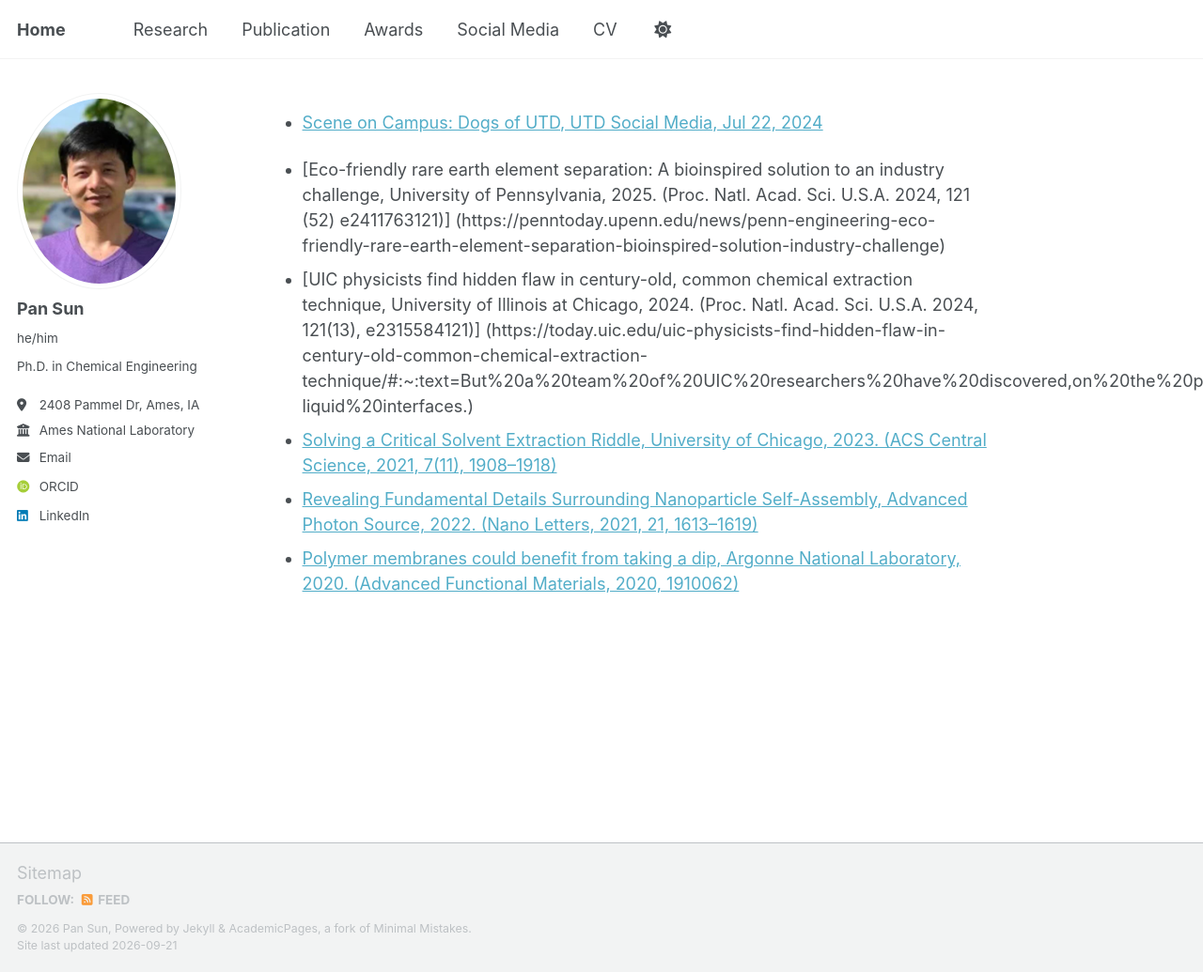
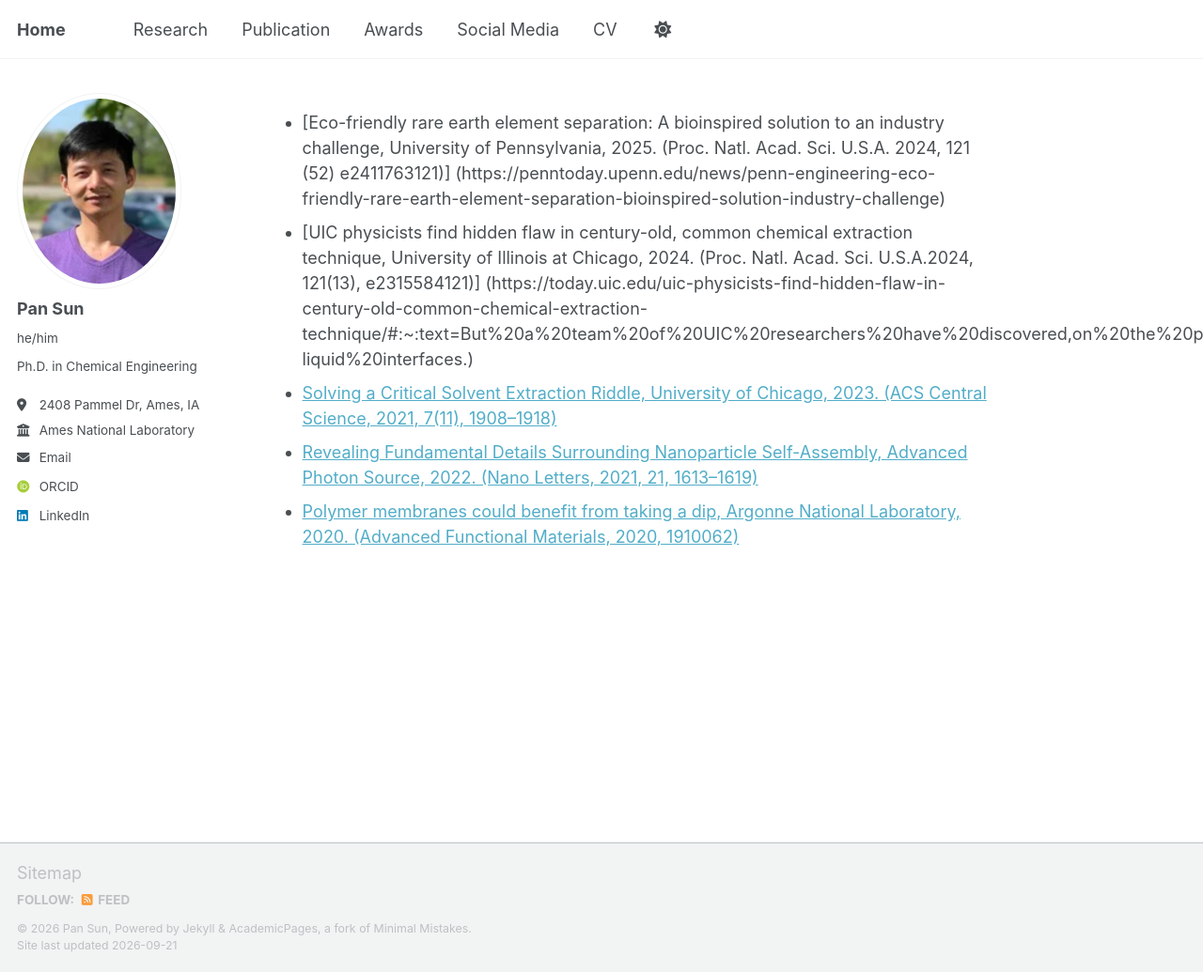
Before and after one commit to qxc2/pans, a Jekyll site: the page built from _social/social.md, in a window 1280 px wide and 1035 px high. Shown: the whole window at 94% size. Built offline with Jekyll 4.4.1, drawn with Linux system fonts in a browser that asks for light colours; some web fonts are replaced; a script that is not in the unit is left out.

Commit message:
Update social.md by removing outdated entries
Removed outdated links and consolidated recent research highlights.

```diff
--- a/_social/social.md
+++ b/_social/social.md
@@ -2,11 +2,9 @@
 collection: social
 permalink: /social/
 ---
-- [Scene on Campus: Dogs of UTD, UTD Social Media, Jul 22, 2024](https://www.linkedin.com/feed/update/urn:li:activity:7213608828880216066/)
 
-- [Eco-friendly rare earth element separation: A bioinspired solution to an industry challenge,
-University of Pennsylvania, 2025. (Proc. Natl. Acad. Sci. U.S.A. 2024, 121 (52) e2411763121)] (https://penntoday.upenn.edu/news/penn-engineering-eco-friendly-rare-earth-element-separation-bioinspired-solution-industry-challenge)
-- [UIC physicists find hidden flaw in century-old, common chemical extraction technique, University of Illinois at Chicago, 2024. (Proc. Natl. Acad. Sci. U.S.A. 2024, 121(13), e2315584121)] (https://today.uic.edu/uic-physicists-find-hidden-flaw-in-century-old-common-chemical-extraction-technique/#:~:text=But%20a%20team%20of%20UIC%20researchers%20have%20discovered,on%20the%20phenomena%20that%20occurs%20at%20liquid-liquid%20interfaces.)
+- [Eco-friendly rare earth element separation: A bioinspired solution to an industry challenge, University of Pennsylvania, 2025. (Proc. Natl. Acad. Sci. U.S.A. 2024, 121 (52) e2411763121)] (https://penntoday.upenn.edu/news/penn-engineering-eco-friendly-rare-earth-element-separation-bioinspired-solution-industry-challenge)
+- [UIC physicists find hidden flaw in century-old, common chemical extraction technique, University of Illinois at Chicago, 2024. (Proc. Natl. Acad. Sci. U.S.A.2024, 121(13), e2315584121)] (https://today.uic.edu/uic-physicists-find-hidden-flaw-in-century-old-common-chemical-extraction-technique/#:~:text=But%20a%20team%20of%20UIC%20researchers%20have%20discovered,on%20the%20phenomena%20that%20occurs%20at%20liquid-liquid%20interfaces.)
 - [Solving a Critical Solvent Extraction Riddle, University of Chicago, 2023. (ACS Central Science, 2021, 7(11), 1908–1918)](https://chemmatcars.uchicago.edu/2023/04/06/solving-a-critical-solvent-extraction-riddle/)
 - [Revealing Fundamental Details Surrounding Nanoparticle Self-Assembly, Advanced Photon Source, 2022. (Nano Letters, 2021, 21, 1613–1619)](https://www.aps.anl.gov/APS-Science-Highlight/2022-01-13/revealing-fundamental-details-surrounding-nanoparticle-self)
 - [Polymer membranes could benefit from taking a dip, Argonne National Laboratory, 2020. (Advanced Functional Materials, 2020, 1910062) ](https://www.anl.gov/article/polymer-membranes-could-benefit-from-taking-a-dip)
```
